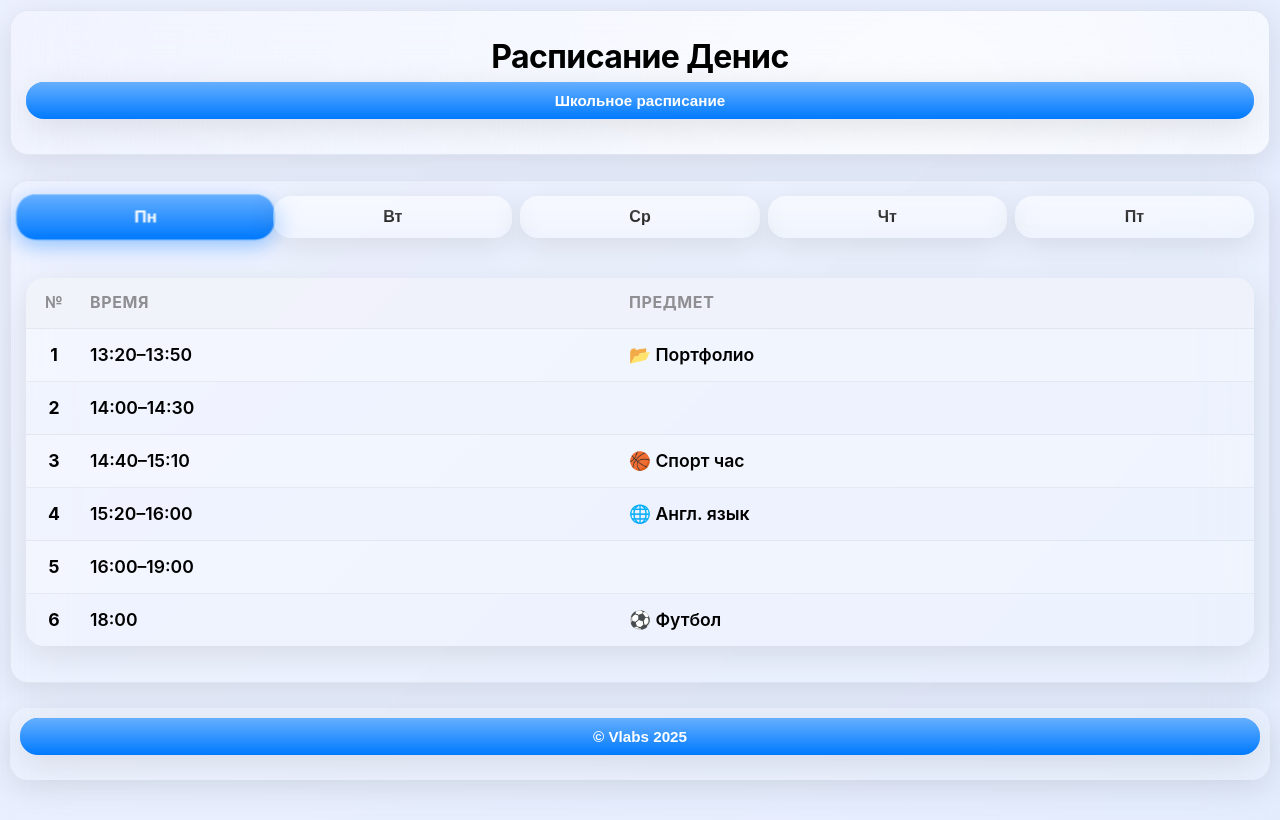
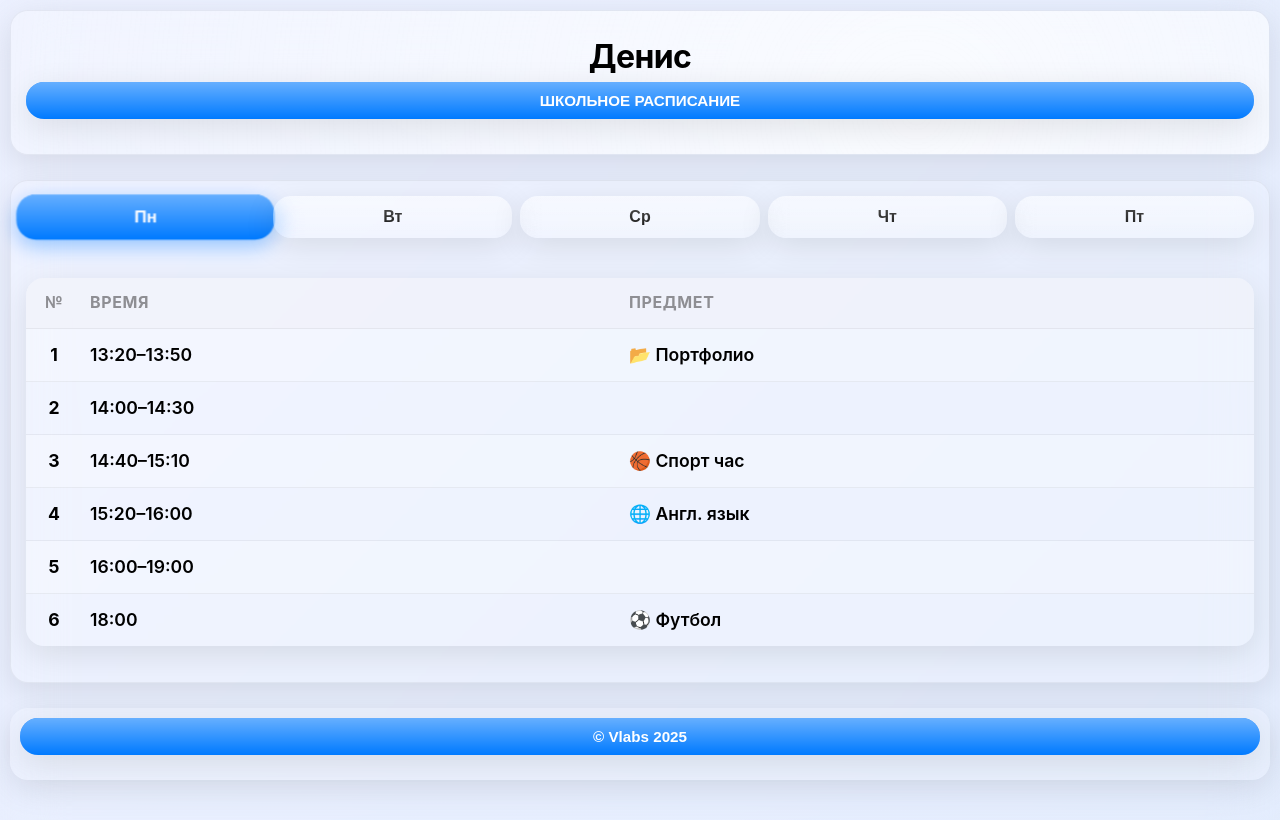
Before and after one commit to ArtIgnat2000/Den_S_1V, a plain HTML site: page add/index_add.htm in a window 1280 px wide. Drawn offline with Linux system fonts and the light colour scheme.

Commit message:
Добавлены инструкции для ИИ-помощника в .github/copilot-instructions.md и обновления в дополнительном расписании

```diff
--- a/add/index_add.htm
+++ b/add/index_add.htm
@@ -3,7 +3,7 @@
 <head>
     <meta charset="UTF-8">
     <meta name="viewport" content="width=device-width, initial-scale=1.0">
-    <title>💻  Расписание Сони </title>
+    <title>💻  Расписание Денис </title>
     <style>
         /* Основные переменные для стиля iOS 26 с Liquid Glass */
         :root {
@@ -306,9 +306,9 @@
 </head>
 <body>
     <header>
-        <h1>Расписание Денис</h1>
+        <h1>Денис</h1>
         <div class="schedule-buttons">
-            <button class="schedule-button" onclick="window.location.href='/index.htm'">Школьное расписание</button>
+            <button class="schedule-button" onclick="window.location.href='/index.htm'">ШКОЛЬНОЕ РАСПИСАНИЕ</button>
 
         </div>
     </header>
```
Also changed, not shown: 1 other file.
